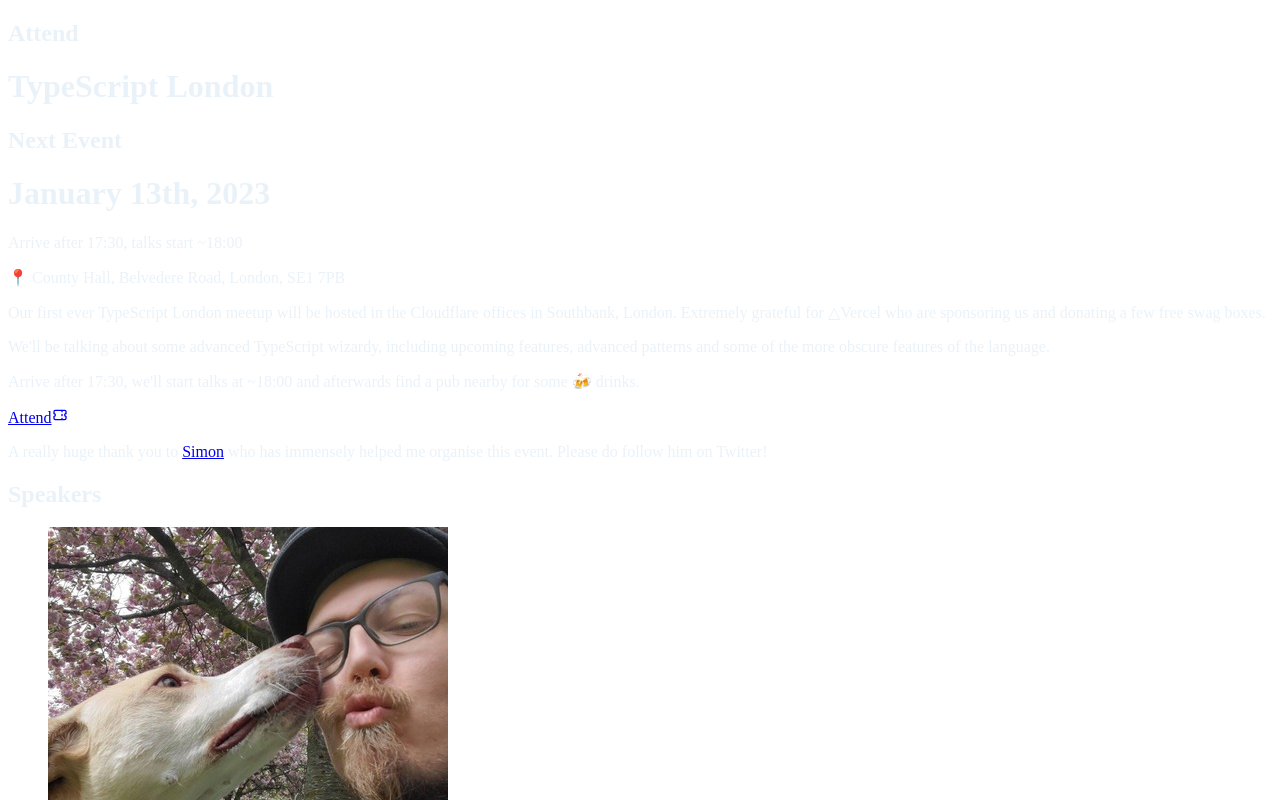
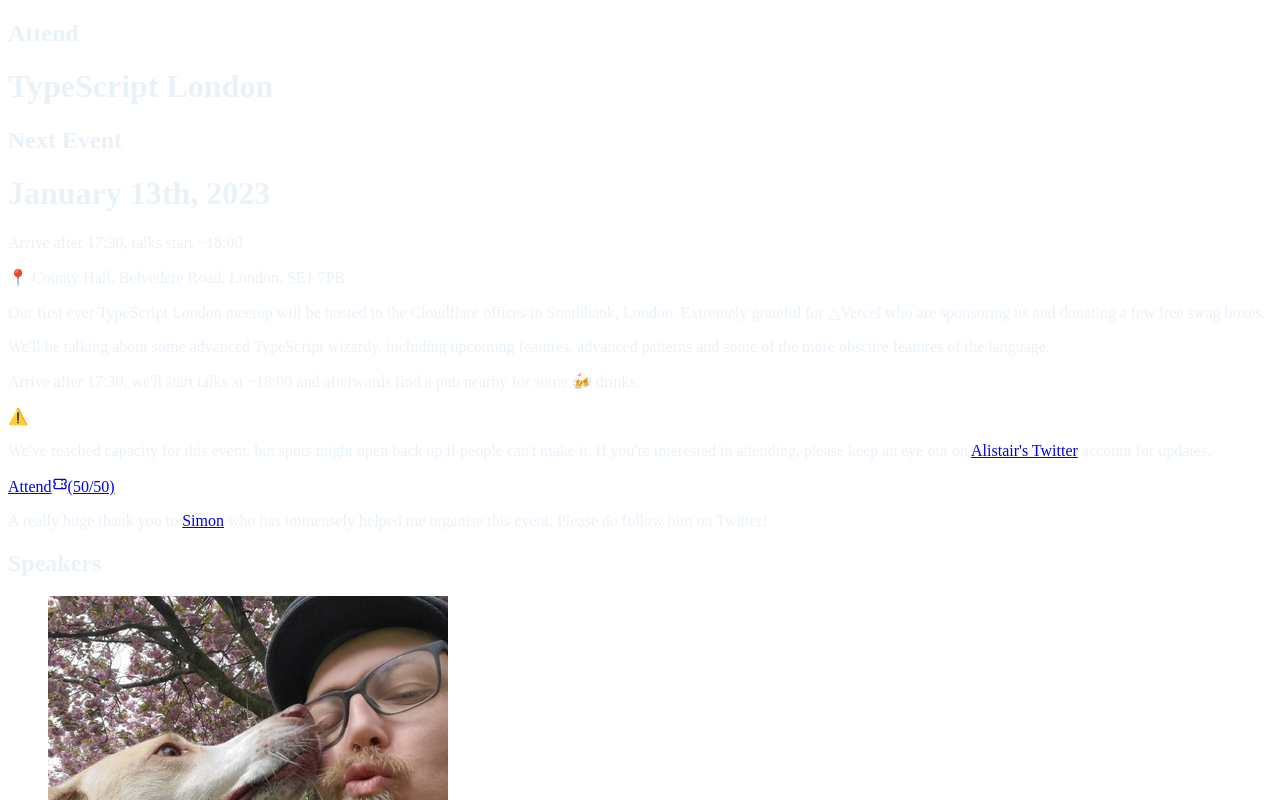
Before and after one commit to TypeScript-London/attendance, a Next.js app: page / in a window 1280 px wide. Shown: the top 800 px of the page. Built offline with nearby package versions, Linux system fonts and the light colour scheme.

Commit message:
already 50 people!!

```diff
--- a/src/pages/index.tsx
+++ b/src/pages/index.tsx
@@ -116,15 +116,29 @@
 						a pub nearby for some 🍻 drinks.
 					</p>
 
+					<div className="bg-ts-900 text-ts-200 shadow-md text-lg rounded-md px-2 py-1 space-y-1">
+						<p className="text-xl">⚠️</p>
+						<p>
+							We've reached capacity for this event, but spots might open back
+							up if people can't make it. If you're interested in attending,
+							please keep an eye out on{' '}
+							<ExternalLink href="https://twitter.com/alistaiir">
+								Alistair's Twitter
+							</ExternalLink>{' '}
+							account for updates.
+						</p>
+					</div>
+
 					<div>
 						<ExternalLink
 							href="https://forms.gle/TtoazhuGKwQTnwD1A"
-							className="hover:bg-ts-600 ring ring-white/50 bg-ts-700 px-8 py-1 rounded-full inline-flex items-center space-x-2"
+							className="opacity-75 cursor-not-allowed hover:bg-ts-600 ring ring-white/50 bg-ts-700 px-8 py-1 rounded-full inline-flex items-center space-x-2"
 						>
 							<span>Attend</span>
 							<span>
 								<HiOutlineTicket />
 							</span>
+							<span>(50/50)</span>
 						</ExternalLink>
 					</div>
 
```
